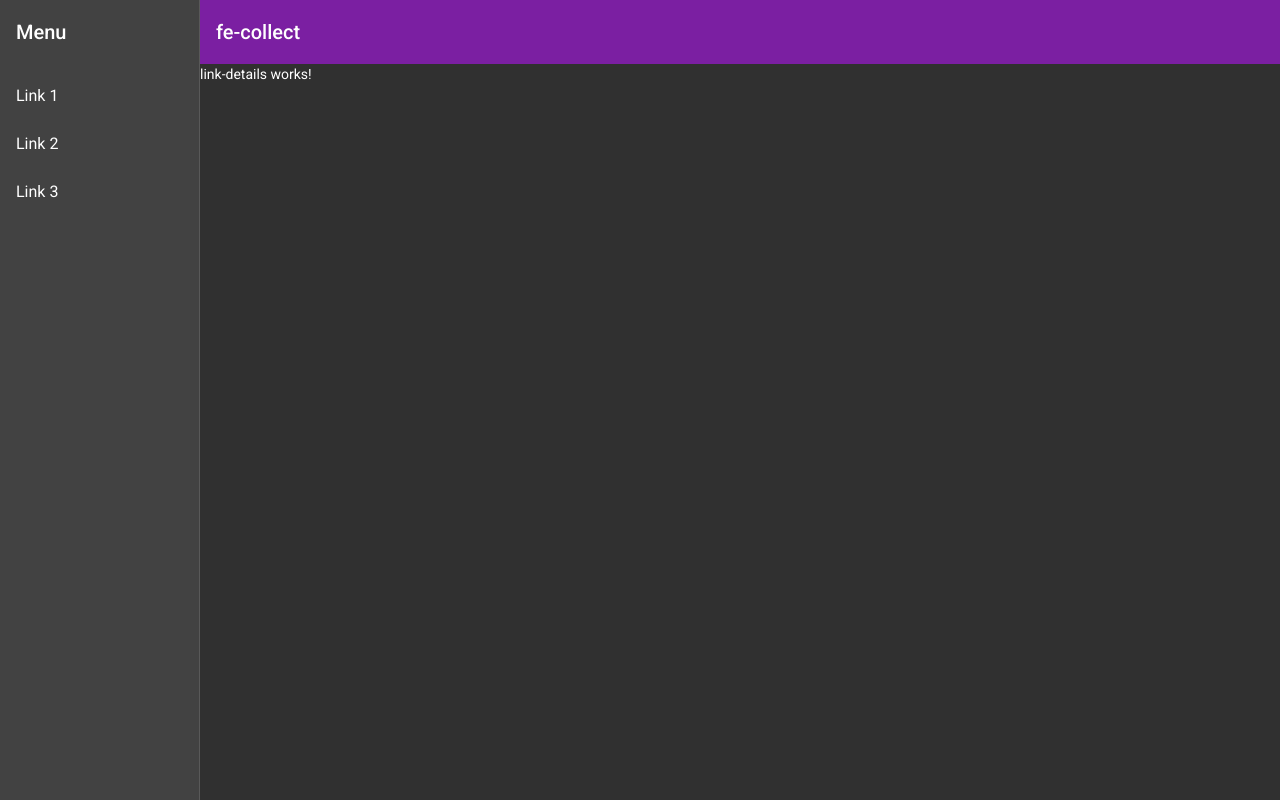
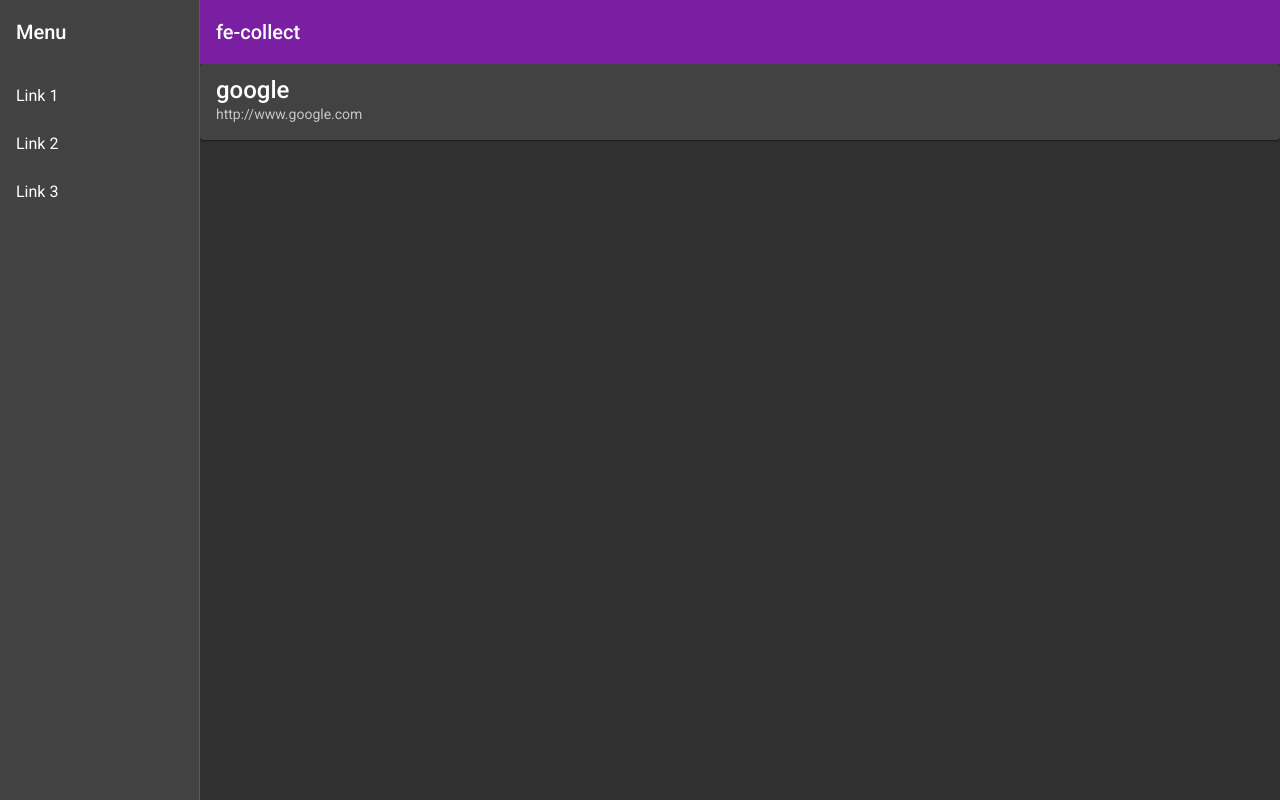
Before and after one commit to sam-brysbaert/cllct-frontend, an Angular app: page / in a window 1280 px wide. Built offline with nearby package versions, Linux system fonts and the light colour scheme.

Commit message:
added card for link

```diff
--- a/src/app/link/link-data.service.ts
+++ b/src/app/link/link-data.service.ts
@@ -15,8 +15,4 @@ export class LinkDataService {
   public getLink(): Ilink {
     return this.link;
   }
-
-  getHello(): string {
-    return 'hello';
-  }
 }
--- a/src/app/link/link-details/link-details.component.html
+++ b/src/app/link/link-details/link-details.component.html
@@ -1 +1,10 @@
-<p>link-details works!</p>
+<div *ngIf="link">
+  <mat-card>
+    <mat-card-title>
+      {{ link.name }}
+    </mat-card-title>
+    <mat-card-subtitle>
+      {{ link.path }}
+    </mat-card-subtitle>
+  </mat-card>
+</div>
--- a/src/app/link/link-details/link-details.component.ts
+++ b/src/app/link/link-details/link-details.component.ts
@@ -1,5 +1,6 @@
 import { Component, OnInit } from '@angular/core';
 import { LinkDataService } from '../link-data.service';
+import { Ilink } from '../link';
 
 @Component({
   selector: 'app-link-details',
@@ -7,13 +8,10 @@ import { LinkDataService } from '../link-data.service';
   styleUrls: ['./link-details.component.css'],
 })
 export class LinkDetailsComponent implements OnInit {
+  link: Ilink;
   constructor(private linkDataService: LinkDataService) {}
 
   ngOnInit(): void {
-    this.printLink();
-  }
-
-  printLink(): void {
-    console.log(this.linkDataService.getLink());
+    this.link = this.linkDataService.getLink();
   }
 }
--- a/src/app/link/link.module.ts
+++ b/src/app/link/link.module.ts
@@ -2,10 +2,11 @@ import { NgModule } from '@angular/core';
 import { CommonModule } from '@angular/common';
 import { LinkListComponent } from './link-list/link-list.component';
 import { LinkDetailsComponent } from './link-details/link-details.component';
+import { MatCardModule } from '@angular/material/card';
 
 @NgModule({
   declarations: [LinkListComponent, LinkDetailsComponent],
-  imports: [CommonModule],
+  imports: [CommonModule, MatCardModule],
   exports: [LinkListComponent, LinkDetailsComponent],
 })
 export class LinkModule {}
```
